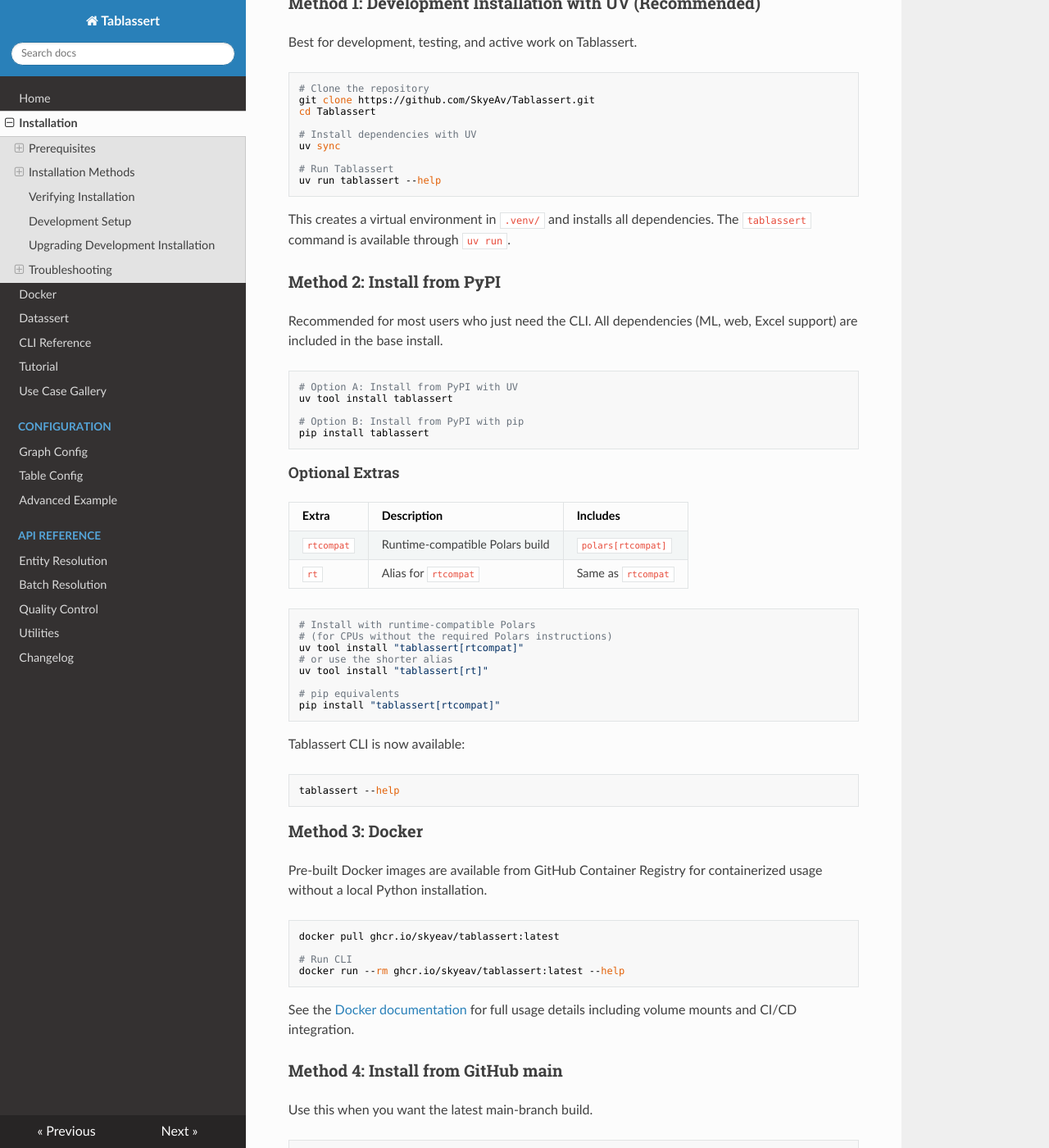
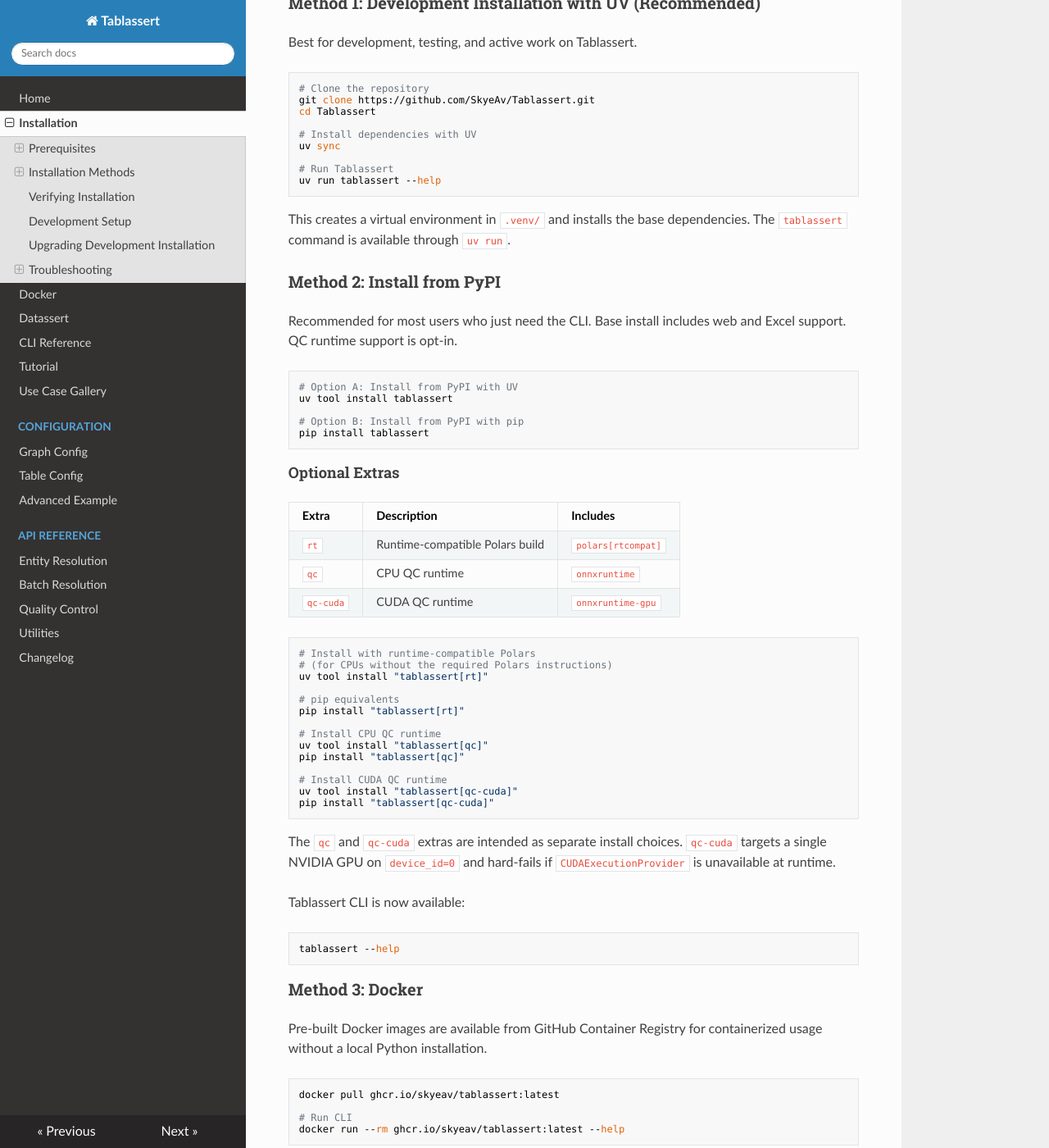
Before and after one commit to SkyeAv/Tablassert3.0.0, an MkDocs documentation site: the page built from docs/installation.md, in a window 1280 px wide and 1400 px high, scrolled down 654 px. Shown: the whole window at 82% size. Built offline with MkDocs 1.6.1, drawn with Linux system fonts in a browser that asks for light colours; nearby versions of some CDN libraries; some of the changed text lies outside the part shown.

Commit message:
Added GPU Accelerated QC Extras

````diff
--- a/docs/installation.md
+++ b/docs/installation.md
@@ -40,12 +40,12 @@ uv sync
 uv run tablassert --help
 ```
 
-This creates a virtual environment in `.venv/` and installs all dependencies. The `tablassert` command is available through `uv run`.
+This creates a virtual environment in `.venv/` and installs the base dependencies. The `tablassert` command is available through `uv run`.
 
 ### Method 2: Install from PyPI
 
 Recommended for most users who just need the CLI.
-All dependencies (ML, web, Excel support) are included in the base install.
+Base install includes web and Excel support. QC runtime support is opt-in.
 
 ```bash
 # Option A: Install from PyPI with UV
@@ -59,19 +59,28 @@ pip install tablassert
 
 | Extra | Description | Includes |
 |---|---|---|
-| `rtcompat` | Runtime-compatible Polars build | `polars[rtcompat]` |
-| `rt` | Alias for `rtcompat` | Same as `rtcompat` |
+| `rt` | Runtime-compatible Polars build | `polars[rtcompat]` |
+| `qc` | CPU QC runtime | `onnxruntime` |
+| `qc-cuda` | CUDA QC runtime | `onnxruntime-gpu` |
 
 ```bash
 # Install with runtime-compatible Polars
 # (for CPUs without the required Polars instructions)
-uv tool install "tablassert[rtcompat]"
-# or use the shorter alias
 uv tool install "tablassert[rt]"
 
 # pip equivalents
-pip install "tablassert[rtcompat]"
+pip install "tablassert[rt]"
+
+# Install CPU QC runtime
+uv tool install "tablassert[qc]"
+pip install "tablassert[qc]"
+
+# Install CUDA QC runtime
+uv tool install "tablassert[qc-cuda]"
+pip install "tablassert[qc-cuda]"
 ```
+
+The `qc` and `qc-cuda` extras are intended as separate install choices. `qc-cuda` targets a single NVIDIA GPU on `device_id=0` and hard-fails if `CUDAExecutionProvider` is unavailable at runtime.
 
 Tablassert CLI is now available:
 
@@ -142,6 +151,12 @@ For contributing to Tablassert or running tests, follow these additional steps:
 # Install development dependencies (includes pre-commit hooks)
 uv sync --dev
 
+# Add CPU QC runtime for QC tests
+uv sync --dev --extra qc
+
+# Or add CUDA QC runtime for GPU-backed QC tests
+uv sync --dev --extra qc-cuda
+
 # Install pre-commit hooks
 pre-commit install
 
@@ -195,12 +210,21 @@ uv sync --reinstall
 ### Polars CPU Instruction Issues
 
 If your machine does not support the CPU instructions required by default Polars
-builds, install Tablassert with the runtime-compat extra from `pyproject.toml`:
+builds, install Tablassert with the `rt` extra from `pyproject.toml`:
 
 ```bash
-uv tool install "tablassert[rtcompat]"
-# or use the shorter alias
 uv tool install "tablassert[rt]"
 # or
-pip install "tablassert[rtcompat]"
+pip install "tablassert[rt]"
 ```
+
+### QC Runtime Issues
+
+If you enable `qc: true` in a graph configuration without a QC runtime installed, install one of:
+
+```bash
+pip install "tablassert[qc]"
+pip install "tablassert[qc-cuda]"
+```
+
+Use `qc-cuda` only on systems with a working NVIDIA CUDA/cuDNN environment. Tablassert will not silently fall back to CPU from the CUDA path.
--- a/llms.txt
+++ b/llms.txt
@@ -8,7 +8,7 @@ Current CLI behavior opens shard files at `datassert/data/{0..11}.duckdb`.
 
 ## Quickstart
 - [README](README.md): high-level overview, install snippets, and one-command graph build.
-- [Installation Guide](docs/installation.md): local/dev/tool/docker installation paths. Only `rtcompat`/`rt` extras remain; all other deps are in core.
+- [Installation Guide](docs/installation.md): local/dev/tool/docker installation paths. Only the `rt` extra remains; all other deps are in core.
 - [CLI Reference](docs/cli.md): command syntax for building graphs and validating table configs.
 - [Tutorial](docs/tutorial.md): first end-to-end run from CSV input to KGX NDJSON output.
 
@@ -27,7 +27,7 @@ Current CLI behavior opens shard files at `datassert/data/{0..11}.duckdb`.
 
 ## Contributor Development
 - [Contributing Guide](CONTRIBUTING.md): setup, style conventions, checks, and PR expectations.
-- [Project Metadata](pyproject.toml): dependencies, tooling config, and CLI entrypoint. Only `rtcompat`/`rt` optional extras remain.
+- [Project Metadata](pyproject.toml): dependencies, tooling config, and CLI entrypoint. Only the `rt` optional extra remains.
 - [Tests](tests/): pytest coverage and fixtures.
 - [MkDocs Configuration](mkdocs.yml): docs navigation and published pages.
 - [GitHub Workflows](.github/workflows/): release, docs, docker, and autotag automation.
````
Also changed, not shown: AGENTS.md (+17 -19 lines), CHANGELOG.md (+1 -1 lines), CONTRIBUTING.md (+1 -1 lines), README.md (+8 -4 lines), docs/api/qc.md (+18 -5 lines), docs/configuration/graph.md (+10 -1 lines), docs/index.md (+13 -3 lines), pyproject.toml (+7 -5 lines), 8 other files.
